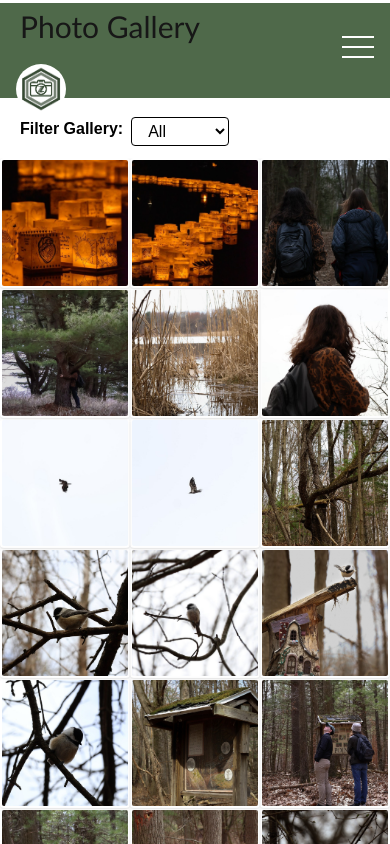
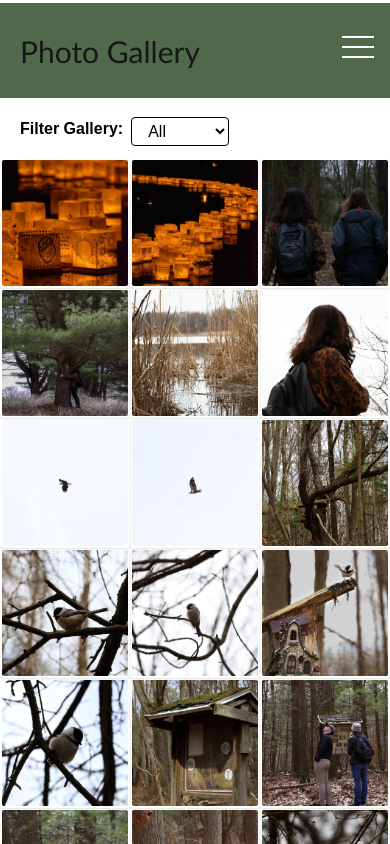
Before and after one commit to zizz-0/gallery, a Next.js app: page /gallery in a window 390 px wide. Shown: the top 844 px of the page. Built offline with nearby package versions, Linux system fonts and the light colour scheme.

Commit message:
logo hidden in mobile may change later

```diff
--- a/src/components/header/header.js
+++ b/src/components/header/header.js
@@ -56,16 +56,14 @@ export default function Header({title}) {
         </section>
 
         <div className="flex items-center w-[100vw] justify-between">
-          <div className="flex items-center ml-4">
-            {/* <div style={{borderRadius:'100%', overflow:'hidden'}}> */}
+          <div className="hidden lg:flex items-center ml-4">
             <Image
-                  src="/icons/z-logo-photo-whitebg.png"
+                src="/icons/z-logo-cam-whitebg.png"
                 alt="logo"
                 width={50}
                 height={50}
                 className="rounded-full object-cover aspect-square"
               />
-            {/* </div> */}
             <h1 className="hidden text-3xl p-5 pr-[70px] lg:flex" style={{fontFamily: 'Trebuchet MS, sans-serif'}}>{title}</h1>
           </div>
           <ul className="DESKTOP-MENU hidden space-x-5 lg:flex mr-[20px]">
```
Also changed, not shown: public/icons/z-logo-cam-whitebg.png (added). Lines whose indentation alone changed are shown as unchanged.
